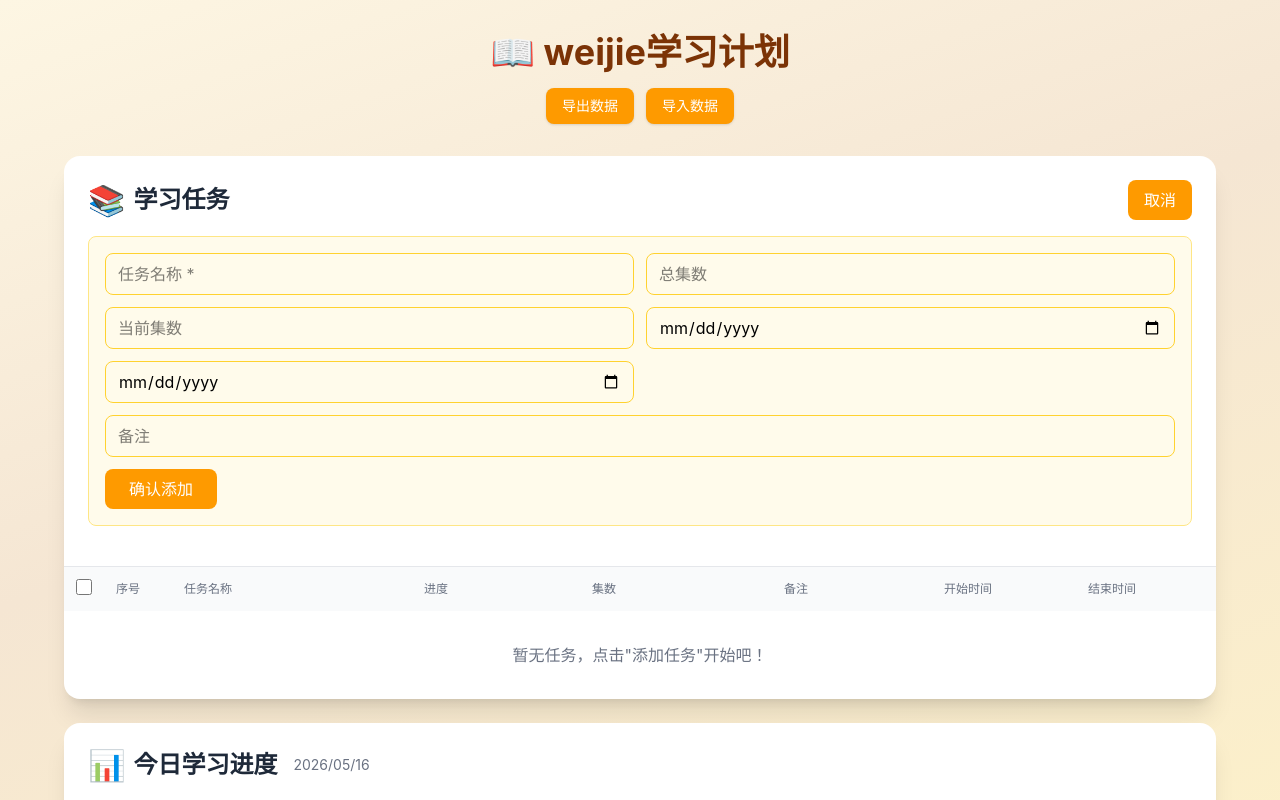
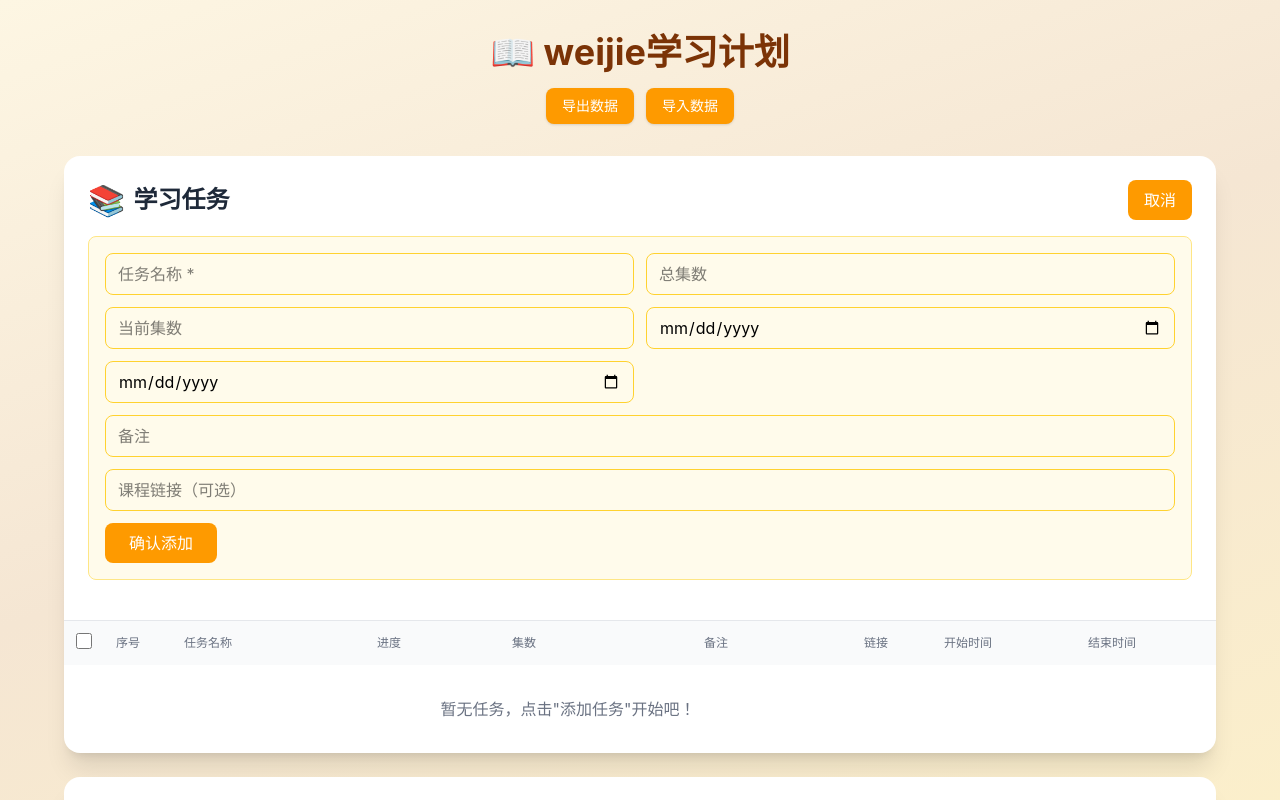
Before and after one commit to weijie380/study-tracker, a React (Vite) app: page / in a window 1280 px wide. Both pictures are taken after a click on the button "+ 添加任务". Shown: the top 800 px of the page. Built offline with nearby package versions, Linux system fonts and the light colour scheme.

Commit message:
超链接

```diff
--- a/src/TaskModule.jsx
+++ b/src/TaskModule.jsx
@@ -11,7 +11,8 @@ function TaskModule({ onProgressUpdate }) {
     currentEpisode: '',
     notes: '',
     startDate: '',
-    endDate: ''
+    endDate: '',
+    url: ''
   });
 
   useEffect(() => {
@@ -46,12 +47,13 @@ function TaskModule({ onProgressUpdate }) {
       notes: formData.notes.trim(),
       startDate: formData.startDate || new Date().toISOString().split('T')[0],
       endDate: formData.endDate || '',
+      url: formData.url.trim(),
       createdAt: Date.now()
     };
     const updatedTasks = [...tasks, task];
     setTasks(updatedTasks);
     storage.saveTasks(updatedTasks);
-    setFormData({ name: '', totalEpisodes: '', currentEpisode: '', notes: '', startDate: '', endDate: '' });
+    setFormData({ name: '', totalEpisodes: '', currentEpisode: '', notes: '', startDate: '', endDate: '', url: '' });
     setShowForm(false);
     updateProgress(updatedTasks);
   };
@@ -212,6 +214,14 @@ function TaskModule({ onProgressUpdate }) {
                 placeholder="备注"
                 className="px-3 py-2 border border-amber-300 rounded-lg focus:outline-none focus:ring-2 focus:ring-amber-500 md:col-span-2"
               />
+              <input
+                type="url"
+                name="url"
+                value={formData.url}
+                onChange={handleInputChange}
+                placeholder="课程链接（可选）"
+                className="px-3 py-2 border border-amber-300 rounded-lg focus:outline-none focus:ring-2 focus:ring-amber-500 md:col-span-2"
+              />
             </div>
             <button
               onClick={addTask}
@@ -240,6 +250,7 @@ function TaskModule({ onProgressUpdate }) {
               <th className="px-4 py-3 text-left text-xs font-medium text-gray-500 uppercase">进度</th>
               <th className="px-4 py-3 text-left text-xs font-medium text-gray-500 uppercase w-48">集数</th>
               <th className="px-4 py-3 text-left text-xs font-medium text-gray-500 uppercase w-40">备注</th>
+              <th className="px-4 py-3 text-left text-xs font-medium text-gray-500 uppercase w-20">链接</th>
               <th className="px-4 py-3 text-left text-xs font-medium text-gray-500 uppercase w-36">开始时间</th>
               <th className="px-4 py-3 text-left text-xs font-medium text-gray-500 uppercase w-36">结束时间</th>
             </tr>
@@ -266,12 +277,24 @@ function TaskModule({ onProgressUpdate }) {
                     </td>
                     <td className="px-4 py-3 text-gray-500">{index + 1}</td>
                     <td className="px-4 py-3">
+                      {task.url ? (
+                        <a
+                          href={task.url}
+                          target="_blank"
+                          rel="noopener noreferrer"
+                          className="text-sm font-medium text-amber-600 hover:text-amber-800 hover:underline inline-block max-w-[200px] truncate"
+                          title={task.name}
+                        >
+                          {task.name}
+                        </a>
+                      ) : (
                         <input
                           type="text"
                           value={task.name}
                           onChange={(e) => updateField(task.id, 'name', e.target.value)}
                           className="w-full px-2 py-1 border border-transparent hover:border-gray-300 focus:border-amber-400 rounded text-sm font-medium text-gray-800 focus:outline-none focus:ring-2 focus:ring-amber-500 bg-transparent"
                         />
+                      )}
                     </td>
                     <td className="px-4 py-3">
                       <div className="flex items-center gap-2">
@@ -314,6 +337,21 @@ function TaskModule({ onProgressUpdate }) {
                       />
                     </td>
                     <td className="px-4 py-3">
+                      {task.url ? (
+                        <a
+                          href={task.url}
+                          target="_blank"
+                          rel="noopener noreferrer"
+                          className="inline-flex items-center gap-1 px-2 py-1 text-xs bg-amber-100 text-amber-700 rounded-full hover:bg-amber-200 transition-colors"
+                          title={task.url}
+                        >
+                          🔗 打开
+                        </a>
+                      ) : (
+                        <span className="text-gray-400 text-xs">-</span>
+                      )}
+                    </td>
+                    <td className="px-4 py-3">
                       <input
                         type="date"
                         value={task.startDate}
```
Lines whose indentation alone changed are shown as unchanged.
